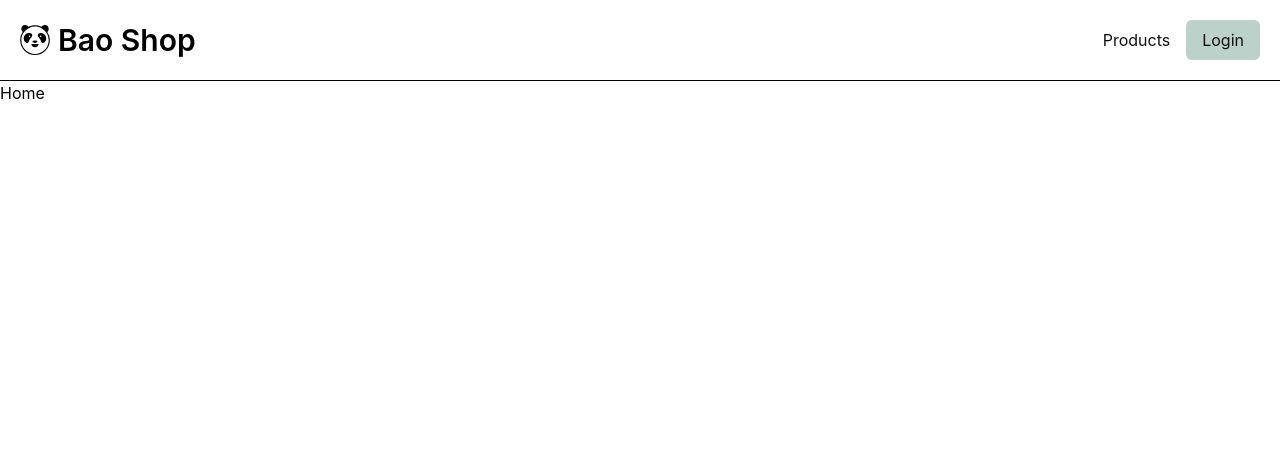
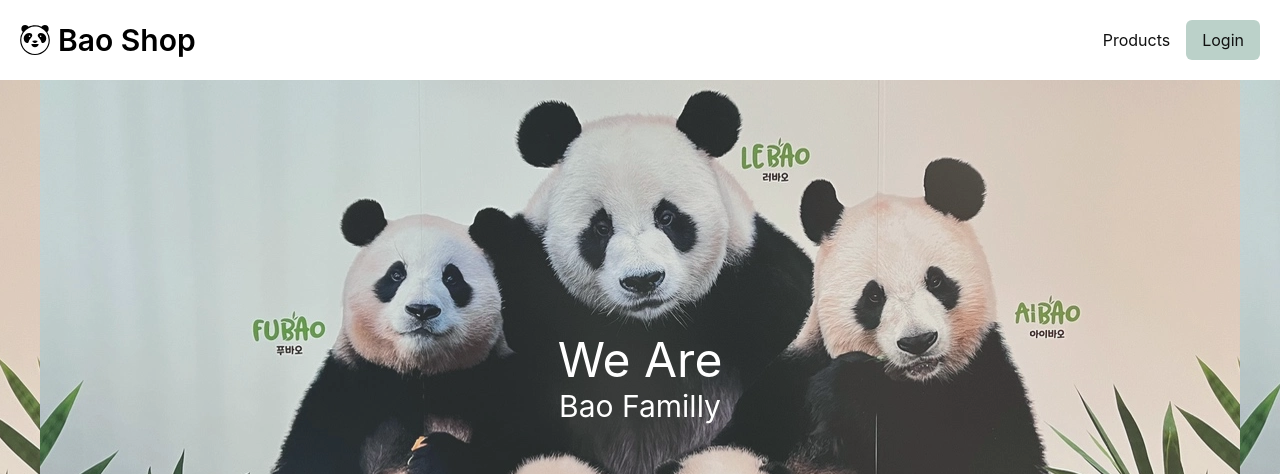
Before and after one commit to Stilllee/baoshop, a React (Create React App) app: page / in a window 1280 px wide. Shown: the top 474 px of the page. Built offline with nearby package versions, Linux system fonts and the light colour scheme; no server answers; the database is empty.

Commit message:
✨💄 제품 목록 UI 및 배너 작업

```diff
--- /dev/null
+++ b/src/components/Banner.jsx
@@ -0,0 +1,13 @@
+import React from "react";
+
+export default function Banner() {
+  return (
+    <section className="relative h-160 bg-mint">
+      <div className="w-full h-full bg-bottom bg-banner opacity-80" />
+      <div className="absolute w-full text-center text-white top-64">
+        <h2 className="mb-1 text-5xl">We Are</h2>
+        <p className="text-3xl">Bao Familly</p>
+      </div>
+    </section>
+  );
+}
--- a/src/components/Navbar.jsx
+++ b/src/components/Navbar.jsx
@@ -9,7 +9,7 @@ import { useAuthContext } from "./context/AuthContext";
 export default function Navbar() {
   const { user, login, logout } = useAuthContext();
   return (
-    <header className="flex justify-between p-5 border-b border-black">
+    <header className="flex justify-between p-5">
       <Link to="/" className="flex items-center gap-2 text-3xl font-semibold">
         <SiFoodpanda />
         <h1>Bao Shop</h1>
--- a/src/components/ProductCard.jsx
+++ b/src/components/ProductCard.jsx
@@ -4,13 +4,13 @@ export default function ProductCard({
   product: { id, image, title, category, price },
 }) {
   return (
-    <li>
-      <img src={image} alt={title} />
-      <div>
-        <h3>{title}</h3>
-        <p>{`${price}원`}</p>
+    <li className="overflow-hidden rounded-lg shadow-md cursor-pointer">
+      <img className="w-full" src={image} alt={title} />
+      <div className="px-2 mt-2 text-lg">
+        <h3 className="mb-2 truncate">{title}</h3>
+        <p className="font-semibold">{`${price}원`}</p>
       </div>
-      <p>{category}</p>
+      <p className="px-2 mb-2 text-gray-600">{category}</p>
     </li>
   );
 }
--- a/src/components/Products.jsx
+++ b/src/components/Products.jsx
@@ -16,7 +16,7 @@ export default function Products() {
     <>
       {isLoading && <p>Loading...</p>}
       {error && <p>{error}</p>}
-      <ul>
+      <ul className="grid grid-cols-1 gap-4 p-4 md:grid-cols-3 lg:grid-cols-4">
         {products &&
           products.map((product) => (
             <ProductCard key={product.id} product={product} />
--- a/src/pages/Home.jsx
+++ b/src/pages/Home.jsx
@@ -1,5 +1,12 @@
 import React from "react";
+import Products from "../components/Products";
+import Banner from "../components/Banner";
 
 export default function Home() {
-  return <div>Home</div>;
+  return (
+    <>
+      <Banner />
+      <Products />
+    </>
+  );
 }
--- a/tailwind.config.js
+++ b/tailwind.config.js
@@ -11,6 +11,12 @@ module.exports = {
         sky: "#ABBEC3",
         mint: "#BBD1C9",
       },
+      backgroundImage: {
+        banner: `url('/public/banner.webp')`,
+      },
+      height: {
+        160: "40rem",
+      },
     },
   },
   plugins: [],
```
Also changed, not shown: public/banner.webp (added).
